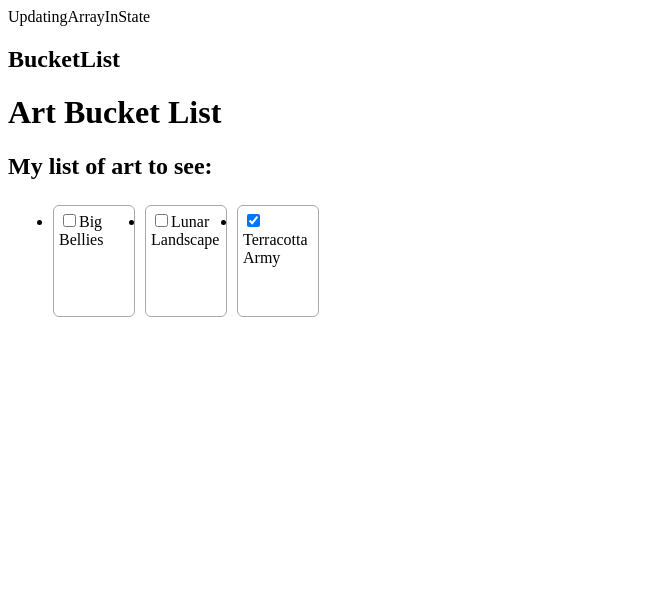
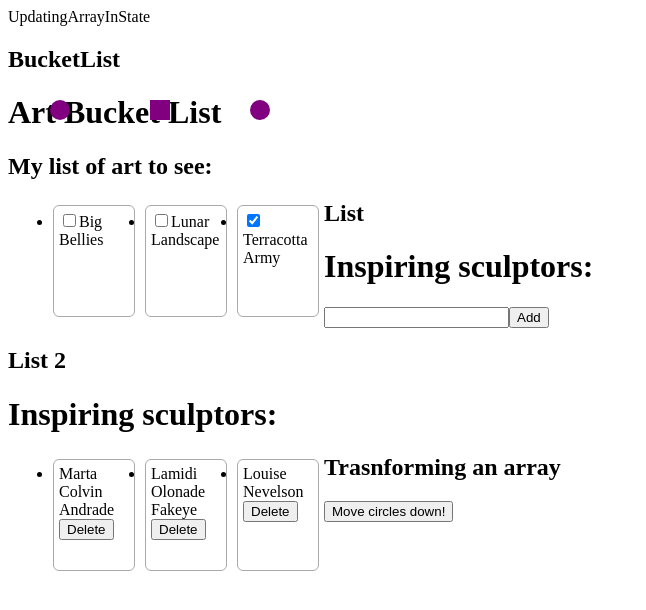
Before and after one commit to autsav/react_project, a React (Create React App) app in the folder my-app/: page /updateArrayInState in a window 1280 px wide. Shown: the top 610 px of the page, without its empty margins (0-646 px from the left). Built offline with nearby package versions, Linux system fonts and the light colour scheme.

Commit message:
Adding , removing and transforming array

```diff
--- a/my-app/src/components/UpdatingArrayInState.js
+++ b/my-app/src/components/UpdatingArrayInState.js
@@ -59,6 +59,124 @@
     );
   }
 
+//Adding to an array
+let nextId = 0;
+
+function List() {
+  const [name, setName] = useState('');
+  const [artists, setArtists] = useState([]);
+
+  return (
+    <>
+      <h1>Inspiring sculptors:</h1>
+      <input
+        value={name}
+        onChange={e => setName(e.target.value)}
+      />
+      <button onClick={() => {
+        setArtists([
+          ...artists,
+          { id: nextId++, name: name }
+        ]);
+      }}>Add</button>
+      <ul>
+        {artists.map(artist => (
+          <li key={artist.id}>{artist.name}</li>
+        ))}
+      </ul>
+    </>
+  );
+}
+//Removing from an array
+
+
+let initialArtists = [
+  { id: 0, name: 'Marta Colvin Andrade' },
+  { id: 1, name: 'Lamidi Olonade Fakeye'},
+  { id: 2, name: 'Louise Nevelson'},
+];
+
+ function List1() {
+  const [artists, setArtists] = useState(
+    initialArtists
+  );
+
+  return (
+    <>
+      <h1>Inspiring sculptors:</h1>
+      <ul>
+        {artists.map(artist => (
+          <li key={artist.id}>
+            {artist.name}{' '}
+            <button onClick={() => {
+              setArtists(
+                artists.filter(a =>
+                  a.id !== artist.id
+                )
+              );
+            }}>
+              Delete
+            </button>
+          </li>
+        ))}
+      </ul>
+    </>
+  );
+}
+
+//Tranforming an array
+
+let initialShapes = [
+  { id: 0, type: 'circle', x: 50, y: 100 },
+  { id: 1, type: 'square', x: 150, y: 100 },
+  { id: 2, type: 'circle', x: 250, y: 100 },
+];
+
+function ShapeEditor() {
+  const [shapes, setShapes] = useState(
+    initialShapes
+  );
+
+  function handleClick() {
+    const nextShapes = shapes.map(shape => {
+      if (shape.type === 'square') {
+        // No change
+        return shape;
+      } else {
+        // Return a new circle 50px below
+        return {
+          ...shape,
+          y: shape.y + 50,
+        };
+      }
+    });
+    // Re-render with the new array
+    setShapes(nextShapes);
+  }
+
+  return (
+    <>
+      <button onClick={handleClick}>
+        Move circles down!
+      </button>
+      {shapes.map(shape => (
+        <div
+          key={shape.id}
+          style={{
+          background: 'purple',
+          position: 'absolute',
+          left: shape.x,
+          top: shape.y,
+          borderRadius:
+            shape.type === 'circle'
+              ? '50%' : '',
+          width: 20,
+          height: 20,
+        }} />
+      ))}
+    </>
+  );
+}
 
 
 function UpdatingArrayInState() {
@@ -66,6 +184,12 @@
     <div>UpdatingArrayInState
     <h2>BucketList</h2>
     <BucketList />
+    <h2>List</h2>
+    <List  />
+    <h2>List 2</h2>
+    <List1 />
+    <h2>Trasnforming an array </h2>
+    <ShapeEditor />
     </div>
 
   )
```
